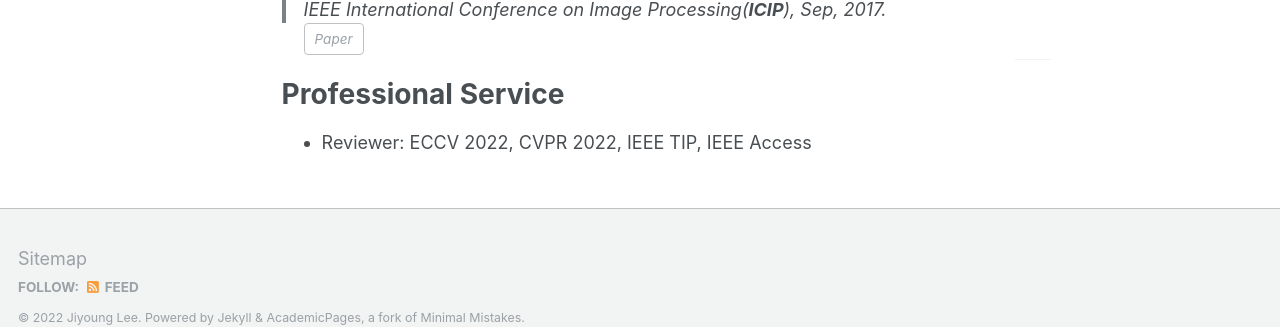
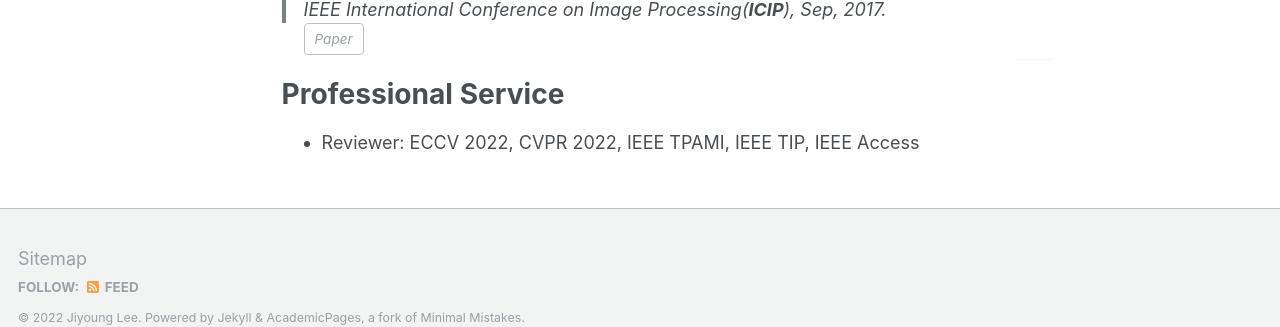
Before and after one commit to lee-jiyoung/lee-jiyoung.github.io, a Jekyll site: the page built from _pages/about.md, in a window 1280 px wide and 900 px high, scrolled down 4652 px. Shown: the part 537-864 px from the top of the window. Built offline with Jekyll 4.4.1, drawn with Linux system fonts in a browser that asks for light colours.

Commit message:
Update about.md

```diff
--- a/_pages/about.md
+++ b/_pages/about.md
@@ -240,4 +240,4 @@ IEEE International Conference on Image Processing(**ICIP**), Sep, 2017.
 
 Professional Service
 ======
-* Reviewer: ECCV 2022, CVPR 2022, IEEE TIP, IEEE Access
+* Reviewer: ECCV 2022, CVPR 2022, IEEE TPAMI, IEEE TIP, IEEE Access
```
